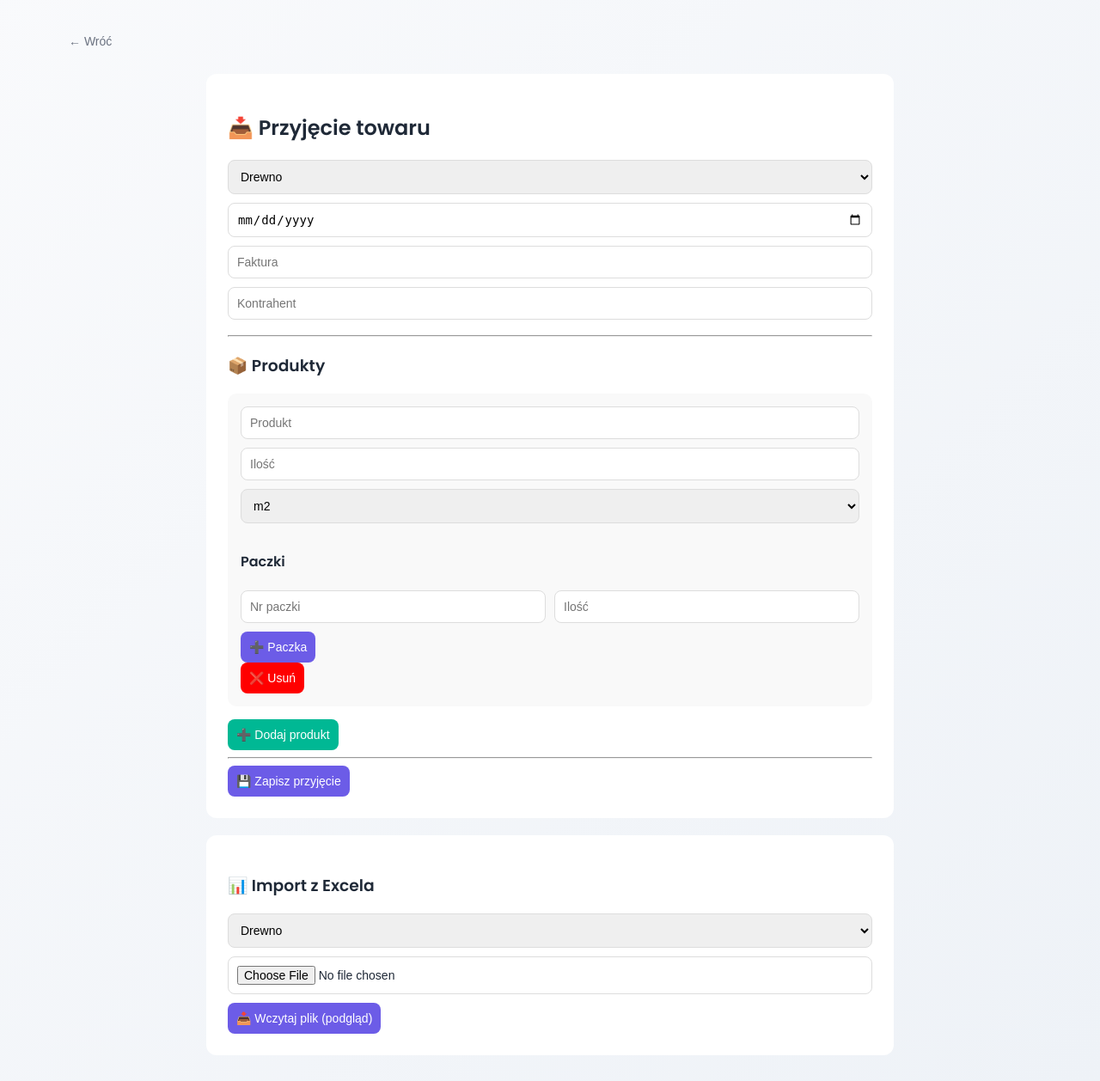
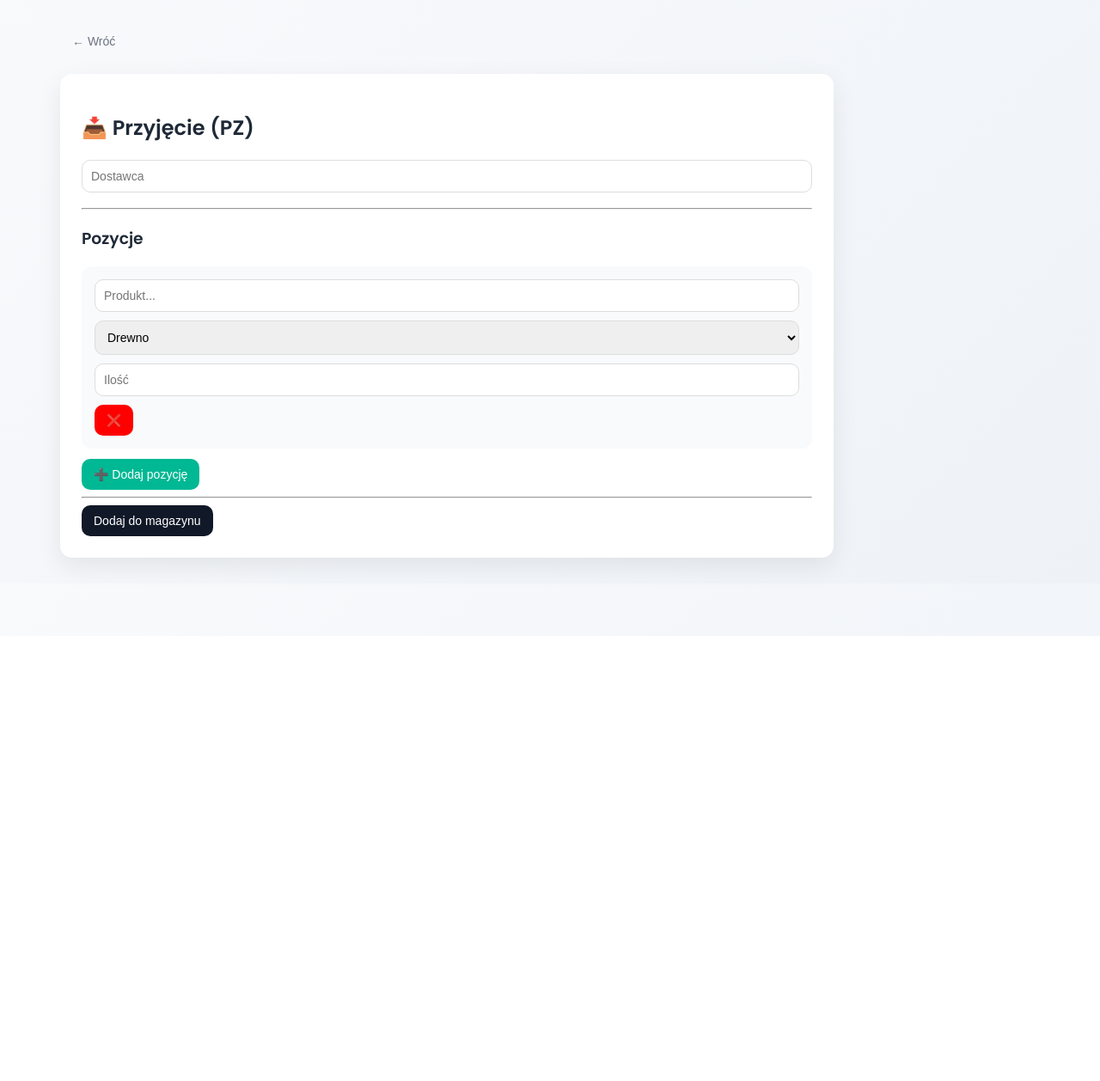
Before and after one commit to monikq553/magazyn-app, a Flask app: template templates/przyjecie.html in a window 1280 px wide. Shown: the part 60-1318 px from the top of the page at 86% size. After the commit the page ends 800 px from the top, so only its background shows below. Run offline with Flask 3, Linux system fonts and the light colour scheme; the template is opened without the code that fills it: most values are stand-ins (such as "Sample title", 1, 10 or a date in 2020); some libraries are stand-ins or nearby versions.

Commit message:
przyjecie.html

```diff
--- a/templates/przyjecie.html
+++ b/templates/przyjecie.html
@@ -6,117 +6,91 @@
 .box {
     background:white;
     padding:25px;
-    border-radius:12px;
-    max-width:800px;
-    margin:auto;
+    border-radius:14px;
+    box-shadow:0 10px 30px rgba(0,0,0,0.08);
+    max-width:900px;
 }
 
 input, select {
     padding:10px;
-    border-radius:8px;
+    border-radius:10px;
     border:1px solid #ddd;
     width:100%;
     margin-bottom:10px;
 }
 
 button {
-    background:#6c5ce7;
+    background:#111827;
     color:white;
     border:none;
-    padding:10px;
-    border-radius:8px;
+    padding:10px 14px;
+    border-radius:10px;
     cursor:pointer;
 }
 
 .add { background:#00b894; }
-.remove { background:red; }
 
 .item {
-    background:#f9f9f9;
     padding:15px;
-    border-radius:10px;
-    margin-bottom:15px;
+    background:#f8fafc;
+    border-radius:12px;
+    margin-bottom:12px;
+}
+
+.info {
+    font-size:13px;
+    color:#666;
+}
+
+.suggestions div {
+    padding:8px;
+    cursor:pointer;
+}
+
+.suggestions div:hover {
+    background:#f1f5f9;
 }
 </style>
 
 <div class="box">
 
-<h2>📥 Przyjęcie towaru</h2>
+<h2>📥 Przyjęcie (PZ)</h2>
 
-<form method="POST" action="/receive_full">
+<form method="POST" action="/receive_doc">
 
-<!-- 🔝 DANE FAKTURY -->
-<select name="warehouse" id="warehouse" onchange="toggleWood()">
-<option>Drewno</option>
-<option>Farby</option>
-<option>Śruby i wkręty</option>
-<option>Pellet</option>
-<option>Inne</option>
-</select>
-
-<input type="date" name="date">
-<input name="invoice" placeholder="Faktura">
-<input name="kontrahent" placeholder="Kontrahent">
+<input name="kontrahent" placeholder="Dostawca">
 
 <hr>
 
-<h3>📦 Produkty</h3>
+<h3>Pozycje</h3>
 
 <div id="items">
 
 <div class="item">
 
-<input name="name" placeholder="Produkt">
-<input name="qty" placeholder="Ilość">
+<!-- 🔍 PRODUKT -->
+<div style="position:relative;">
+    <input type="text" placeholder="Produkt..."
+    onkeyup="searchProduct(this)">
 
-<select name="unit">
-<option>m2</option>
-<option>m3</option>
-<option>szt</option>
-<option>l</option>
-<option>opak</option>
-</select>
+    <input type="hidden" name="product_id">
 
-<!-- 🔥 PACZKI -->
-<div class="wood-section" style="display:none;">
-<h4>Paczki</h4>
-
-<div class="packages">
-
-<div style="display:flex; gap:10px;">
-<input name="package_number" placeholder="Nr paczki">
-<input name="package_qty" placeholder="Ilość">
+    <div class="suggestions" style="
+        position:absolute;
+        background:white;
+        width:100%;
+        border:1px solid #ddd;
+        border-radius:8px;
+        display:none;
+        max-height:150px;
+        overflow:auto;
+        z-index:10;
+    "></div>
 </div>
 
-</div>
+<div class="info"></div>
 
-<button type="button" onclick="addPackage(this)">➕ Paczka</button>
-</div>
-
-<button type="button" class="remove" onclick="removeItem(this)">❌ Usuń</button>
-
-</div>
-
-</div>
-
-<button type="button" class="add" onclick="addItem()">➕ Dodaj produkt</button>
-
-<hr>
-
-<button type="submit">💾 Zapisz przyjęcie</button>
-
-</form>
-
-</div>
-
-
-<!-- 🔥 IMPORT EXCEL -->
-<div class="box" style="margin-top:20px;">
-
-<h3>📊 Import z Excela</h3>
-
-<form method="POST" action="/preview_excel" enctype="multipart/form-data">
-
+<!-- 🔥 MAGAZYN -->
 <select name="warehouse">
 <option>Drewno</option>
 <option>Farby</option>
@@ -125,81 +99,77 @@ button {
 <option>Inne</option>
 </select>
 
-<input type="file" name="file" accept=".xlsx,.csv" required>
+<input name="qty" placeholder="Ilość">
 
-<button>📥 Wczytaj plik (podgląd)</button>
+<button type="button" onclick="removeItem(this)" style="background:red;">❌</button>
+
+</div>
+
+</div>
+
+<button type="button" class="add" onclick="addItem()">➕ Dodaj pozycję</button>
+
+<hr>
+
+<button>Dodaj do magazynu</button>
 
 </form>
 
 </div>
 
+<script>
+const PRODUCTS = [
+{% for p in products %}
+{ id: {{p[0]}}, name: "{{p[1]}}", qty: "{{p[2]}}", unit: "{{p[3]}}", warehouse: "{{p[4]}}" },
+{% endfor %}
+];
 
-<script>
+function searchProduct(input) {
+    let value = input.value.toLowerCase();
+    let box = input.parentElement.querySelector(".suggestions");
+    let hidden = input.parentElement.querySelector("input[name='product_id']");
+    let info = input.closest(".item").querySelector(".info");
+
+    box.innerHTML = "";
+
+    if (!value) {
+        box.style.display = "none";
+        return;
+    }
+
+    let found = PRODUCTS.filter(p => p.name.toLowerCase().includes(value));
+
+    found.forEach(p => {
+        let div = document.createElement("div");
+        div.innerText = p.name + " (" + p.warehouse + ")";
+
+        div.onclick = () => {
+            input.value = p.name;
+            hidden.value = p.id;
+
+            info.innerHTML = "📦 Aktualnie: " + p.qty + " " + p.unit;
+
+            input.closest(".item").querySelector("select[name='warehouse']").value = p.warehouse;
+
+            box.style.display = "none";
+        };
+
+        box.appendChild(div);
+    });
+
+    box.style.display = "block";
+}
+
 function addItem() {
     let div = document.createElement("div");
     div.classList.add("item");
-
-    div.innerHTML = `
-    <input name="name" placeholder="Produkt">
-    <input name="qty" placeholder="Ilość">
-
-    <select name="unit">
-        <option>m2</option>
-        <option>m3</option>
-        <option>szt</option>
-        <option>l</option>
-        <option>opak</option>
-    </select>
-
-    <div class="wood-section" style="display:none;">
-        <h4>Paczki</h4>
-
-        <div class="packages">
-            <div style="display:flex; gap:10px;">
-                <input name="package_number" placeholder="Nr paczki">
-                <input name="package_qty" placeholder="Ilość">
-            </div>
-        </div>
-
-        <button type="button" onclick="addPackage(this)">➕ Paczka</button>
-    </div>
-
-    <button type="button" class="remove" onclick="removeItem(this)">❌ Usuń</button>
-    `;
-
+    div.innerHTML = document.querySelector(".item").innerHTML;
     document.getElementById("items").appendChild(div);
-    toggleWood();
 }
 
 function removeItem(btn) {
     btn.parentElement.remove();
 }
-
-function addPackage(btn) {
-    let container = btn.parentElement.querySelector(".packages");
-
-    let div = document.createElement("div");
-    div.style.display = "flex";
-    div.style.gap = "10px";
-
-    div.innerHTML = `
-        <input name="package_number" placeholder="Nr paczki">
-        <input name="package_qty" placeholder="Ilość">
-    `;
-
-    container.appendChild(div);
-}
-
-function toggleWood() {
-    let warehouse = document.getElementById("warehouse").value;
-
-    document.querySelectorAll(".wood-section").forEach(el => {
-        el.style.display = warehouse === "Drewno" ? "block" : "none";
-    });
-}
-
-// start
-document.addEventListener("DOMContentLoaded", toggleWood);
 </script>
 
 {% endblock %}
```
